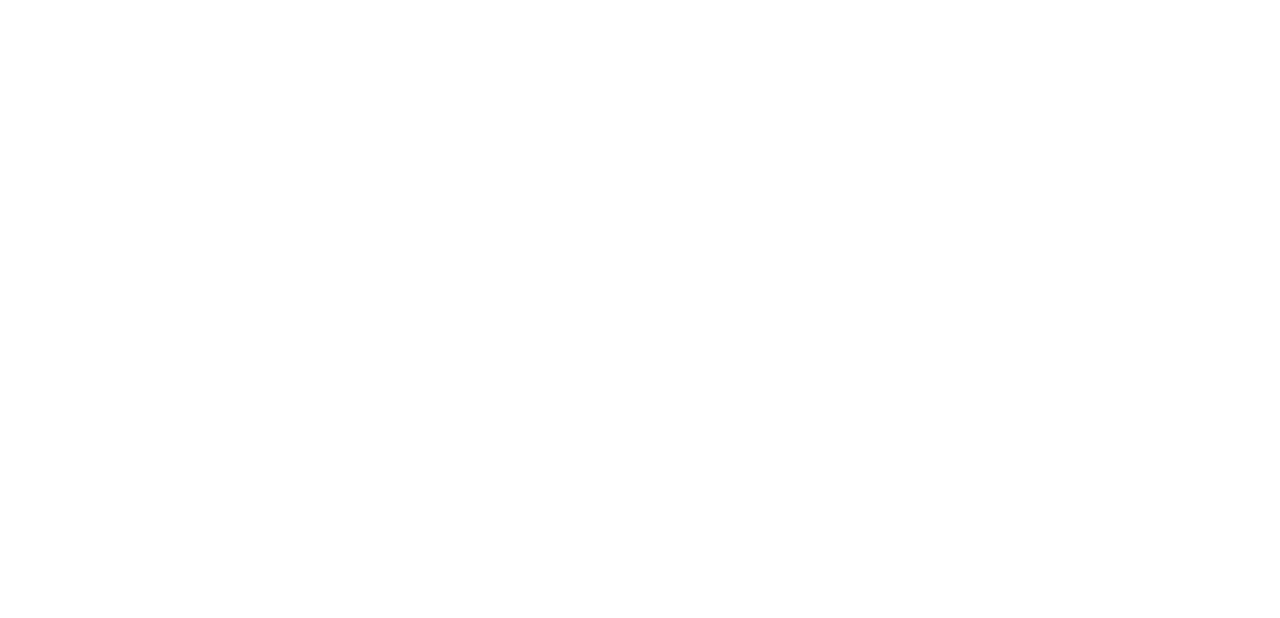
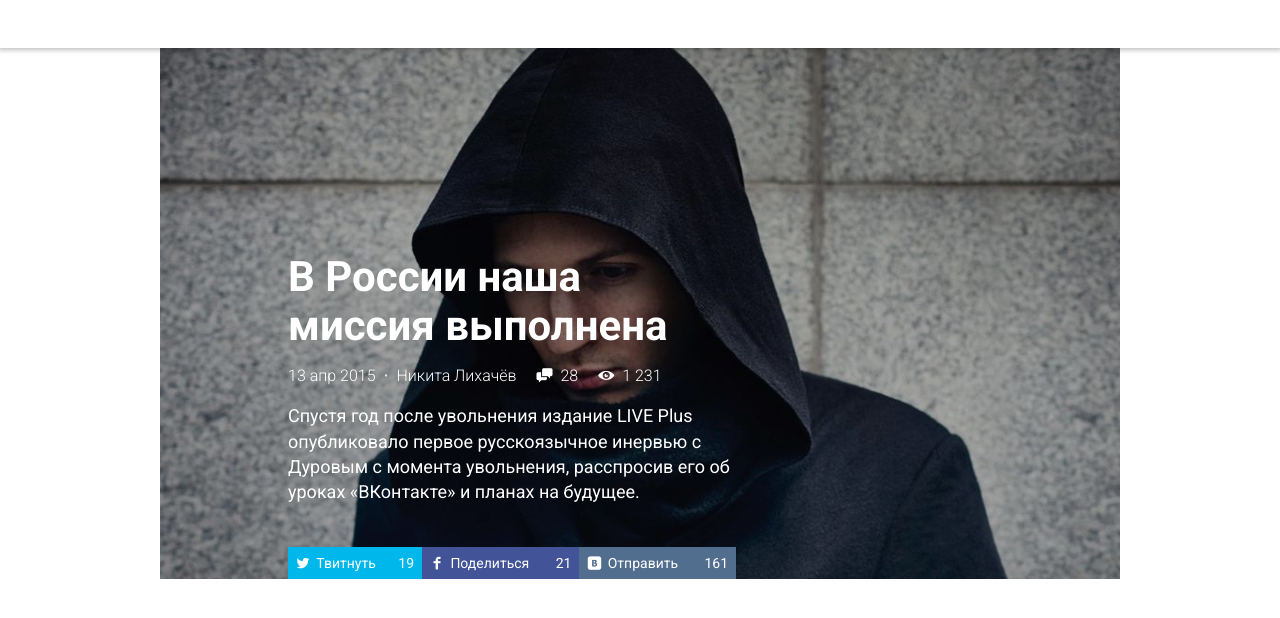
Before and after one commit to upisfree/tj-vacancy, a plain HTML site: page index.html in a window 1280 px wide. Drawn offline with Linux system fonts and the light colour scheme.

Commit message:
Icons and cover

```diff
--- /dev/null
+++ b/css/icons.css
@@ -0,0 +1,69 @@
+@font-face {
+  font-family: 'icons';
+  src: url('../font/icons.eot?94829442');
+  src: url('../font/icons.eot?94829442#iefix') format('embedded-opentype'),
+       url('../font/icons.woff?94829442') format('woff'),
+       url('../font/icons.ttf?94829442') format('truetype'),
+       url('../font/icons.svg?94829442#icons') format('svg');
+  font-weight: normal;
+  font-style: normal;
+}
+/* Chrome hack: SVG is rendered more smooth in Windozze. 100% magic, uncomment if you need it. */
+/* Note, that will break hinting! In other OS-es font will be not as sharp as it could be */
+/*
+@media screen and (-webkit-min-device-pixel-ratio:0) {
+  @font-face {
+    font-family: 'icons';
+    src: url('../font/icons.svg?94829442#icons') format('svg');
+  }
+}
+*/
+
+ [class^="icon-"]:before, [class*=" icon-"]:before {
+  font-family: "icons";
+  font-style: normal;
+  font-weight: normal;
+  speak: none;
+
+  display: inline-block;
+  text-decoration: inherit;
+  width: 1em;
+  margin-right: .2em;
+  text-align: center;
+  /* opacity: .8; */
+
+  /* For safety - reset parent styles, that can break glyph codes*/
+  font-variant: normal;
+  text-transform: none;
+
+  /* fix buttons height, for twitter bootstrap */
+  line-height: 1em;
+
+  /* Animation center compensation - margins should be symmetric */
+  /* remove if not needed */
+  margin-left: .2em;
+
+  /* you can be more comfortable with increased icons size */
+  /* font-size: 120%; */
+
+  /* Font smoothing. That was taken from TWBS */
+  -webkit-font-smoothing: antialiased;
+  -moz-osx-font-smoothing: grayscale;
+
+  /* Uncomment for 3D effect */
+  /* text-shadow: 1px 1px 1px rgba(127, 127, 127, 0.3); */
+}
+
+.icon-odnoklassniki:before { content: '\e800'; } /* '' */
+.icon-twitter:before { content: '\e801'; } /* '' */
+.icon-menu:before { content: '\e802'; } /* '' */
+.icon-picture:before { content: '\e803'; } /* '' */
+.icon-video:before { content: '\e804'; } /* '' */
+.icon-eye:before { content: '\e805'; } /* '' */
+.icon-chat:before { content: '\e806'; } /* '' */
+.icon-reply:before { content: '\e807'; } /* '' */
+.icon-vkontakte:before { content: '\e808'; } /* '' */
+.icon-search:before { content: '\e809'; } /* '' */
+.icon-gplus:before { content: '\e80a'; } /* '' */
+.icon-facebook:before { content: '\e80b'; } /* '' */
+.icon-share:before { content: '\e80c'; } /* '' */
--- a/css/main.css
+++ b/css/main.css
@@ -0,0 +1,231 @@
+/* Иконки */
+@font-face
+{
+  font-family: 'icons';
+  src: url('../img/icons/icons.eot?40792323');
+  src: url('../img/icons/icons.eot?40792323#iefix') format('embedded-opentype'),
+       url('../img/icons/icons.woff?40792323') format('woff'),
+       url('../img/icons/icons.ttf?40792323') format('truetype'),
+       url('../img/icons/icons.svg?40792323#icons') format('svg');
+  font-weight: normal;
+  font-style: normal;
+}
+
+.icon
+{
+  font-family: 'icons';
+  font-style: normal;
+  font-weight: normal;
+  speak: none;
+
+  display: inline-block;
+  text-decoration: inherit;
+  width: 1em;
+  margin-right: .2em;
+  text-align: center;
+
+  font-variant: normal;
+  text-transform: none;
+
+  font-size: 100%;
+
+  -webkit-font-smoothing: antialiased;
+  -moz-osx-font-smoothing: grayscale;
+}
+
+body
+{
+  margin: 0;
+  padding: 0;
+  font-family: Roboto;
+}
+
+/* Навигация */
+.menu
+{
+  position: fixed;
+  top: 0;
+  width: 100vw;
+  height: 48px;
+  text-align: center;
+  font-size: 105%;
+  background: #fff;
+  box-shadow: 0px 0px 5px 2px rgba(0, 0, 0, 0.25);
+  z-index: 10;
+}
+/*
+.menu ul
+{
+  display: inline-block;
+  width: 1000px;
+  margin: 0;
+}
+
+.menu li
+{
+  display: inline-block;
+  height: 48px;
+  overflow: hidden;
+  white-space: nowrap;
+  text-overflow: clip;
+  border-right: 1px solid lightgrey;
+}
+
+.menu li a,
+.menu li input
+{
+  display: block;
+  width: 100%;
+  height: 100%;
+}
+
+.menu li a
+{
+  text-decoration: none;
+  *line-height: 24px;
+}
+
+.menu .user
+{
+  box-shadow: inset -15px 0 15px -15px #333;
+}
+
+.menu .user img
+{
+  float: left;
+  position: relative;
+  top: -2px;
+  width: 28px;
+  height: 28px;
+  border-radius: 100%;
+}
+
+.menu .notisfactions
+{
+  position: relative;
+  display: inline-block;
+  width: 12px;
+  height: 12px;
+  top: 3px;
+  left: -6px;
+  border: 2px solid #fff;
+  border-radius: 100%;
+  background: #ff2400;
+}
+*/
+
+/* Статья */
+.article
+{
+  position: relative;
+  width: 960px;
+  margin: 0 auto 0 auto;
+  word-wrap: break-word;
+  z-index: 5;
+}
+
+.article .cover.container
+{
+  width: 100%;
+  height: 544px;
+  color: #fff;
+  background-size: cover;
+  background-position: 50% 25%;
+  background-repeat: no-repeat;
+  background-image: url('../img/article/B-Ty0pFIYAEUNgU.jpg');
+}
+
+/* Затемнение картинки */
+.article .cover.container::after /* не фильтрами потому что IE до сих пор их не поддерживает (http://caniuse.com/#feat=css-filters) */
+{
+  content: '';
+  position: absolute;
+  top: 0;
+  display: block;
+  width: 100%;
+  height: 544px;
+  background: rgba(0, 0, 0, 0.25);
+  z-index: 10;
+}
+
+.article .cover.content
+{
+  position: relative;
+  top: 40%;
+  left: 128px;
+  width: 448px;
+  z-index: 15;
+}
+
+.article .cover.content h2
+{
+  font-size: 42px;
+  margin-bottom: 16px;
+}
+
+.article .cover.content time,
+.article .cover.content author,
+.article .cover.content .separator,
+.article .cover.content .comments-count,
+.article .cover.content .views-count
+{
+  color: #fff;
+  font-size: 16px;
+  font-weight: 300;
+}
+
+.article .cover.content .separator
+{
+  margin: 0 4px 0 4px;
+}
+
+.article .cover.content .comments-count .icon,
+.article .cover.content .views-count .icon
+{
+  margin: 0 8px 0 16px;
+}
+
+.article .cover.content .description
+{
+  font-size: 18px;
+  line-height: 1.4;
+}
+
+.article .cover.share
+{
+  display: table;
+  position: absolute;
+  width: 448px;
+  left: 128px;
+  bottom: 0;
+  z-index: 15;
+}
+
+.article .cover.share a
+{
+  display: table-cell;
+  padding: 8px;
+  color: #fff;
+  font-size: 14px;
+  text-decoration: none;
+}
+
+.article .cover.share a .count
+{
+  float: right;
+}
+
+.article .cover.share .share-twitter
+{
+  background: #00b7ec;
+}
+
+.article .cover.share .share-facebook
+{
+  background: #425497;
+}
+
+.article .cover.share .share-vk
+{
+  background: #526e8f;
+}
--- a/index.html
+++ b/index.html
@@ -1,15 +1,15 @@
 <!DOCTYPE html>
 <html>
   <head>
-    <base href="/">
-
     <meta name="author" content="Никита Лихачёв">
-    <meta name="copyright" content="TJournal">
+    <meta name="copyright" content="BestNewsMedia">
     <meta http-equiv="Pragma" content="cache">
     <meta http-equiv="Content-Type" content="text/html; charset=utf-8">
     <meta name="viewport" content="width=device-width, user-scalable=no">
 
-    <title>В России наша миссия выполнена | TJournal</title>
+    <title>В России наша миссия выполнена | BestNewsMedia</title>
+
+    <link href="http://fonts.googleapis.com/css?family=Roboto:400,300,400italic,300italic,700,700italic&subset=latin,cyrillic" rel="stylesheet" type="text/css">
 
     <link rel="stylesheet" href="./css/main.css">
 
@@ -18,7 +18,64 @@
   </head>
 
   <body>
-    <nav>
+    <nav class="menu">
+    <!--
+      <ul>
+        <li><a href="#" class="brand">BestNewsMedia</a></li>
+
+        <li><a href="#">Стартапы</a></li>
+        <li><a href="#">Игры</a></li>
+        <li><a href="#">Вакансии</a></li>
+        <li><a href="#">Инвестиции</a></li>
+
+        <li>
+          <input class="search" placeholder="Поиск">
+        </li>
+
+        <li>
+          <a href="#" class="user">
+            <img src="./img/avatars/889422_original.jpg">
+            <div class="notisfactions"></div>
+            <span>Константин Евстафьеdfgdfgdfgdfв</span>
+          </a>
+        </li>
+      </ul>
+  -->
     </nav>
+
+    <section class="article">
+      <div class="cover container">
+        <div class="cover content">
+          <h2>В России наша миссия выполнена</h2>
+          <time>13 апр 2015</time>
+          <span class="separator">⋅</span>
+          <author>Никита Лихачёв</author>
+          <span class="comments-count"><i class="icon icon-chat"></i>28</span>
+          <span class="views-count"><i class="icon icon-eye"></i>1 231</span>
+
+          <p class="description">
+    Спустя год после увольнения издание LIVE Plus опубликовало первое русскоязычное инервью с Дуровым с момента увольнения, расспросив его об уроках «ВКонтакте» и планах на будущее.
+          </p>
+        </div>
+
+        <div class="cover share">
+          <a href="#" class="share-twitter">
+            <i class="icon icon-twitter"></i>
+            Твитнуть
+            <span class="count">19</span>
+          </a>
+          <a href="#" class="share-facebook">
+            <i class="icon icon-facebook"></i>
+            Поделиться
+            <span class="count">21</span>
+          </a>
+          <a href="#" class="share-vk">
+            <i class="icon icon-vkontakte"></i>
+            Отправить
+            <span class="count">161</span>
+          </a>
+        </div>
+      </div>
+    </section>
   </body>
 </html>
```
Also changed, not shown: img/icons/icons.svg (added), img/icons/icons.ttf (added), img/icons/icons.woff (added), 1 other file.
